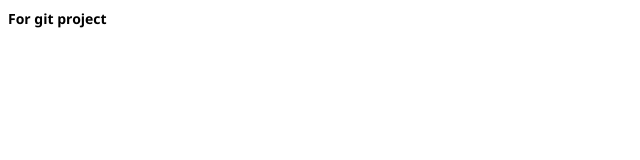
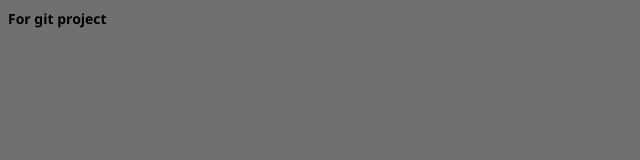
Before and after one commit to Neriq/git-tutorial, a plain HTML site: page index.html in a window 1280 px wide. Shown: the whole page, without its empty margins (0-640 px from the left). Drawn offline with Linux system fonts and the light colour scheme.

Commit message:
changed background color

```diff
--- a/style.css
+++ b/style.css
@@ -2,3 +2,6 @@ h1{
     font-family: 'Segoe UI', Tahoma, Geneva, Verdana, sans-serif;
     font-size: 14px;
 }
+body{
+    background-color: hsl(0, 0%, 44%);
+}
```
